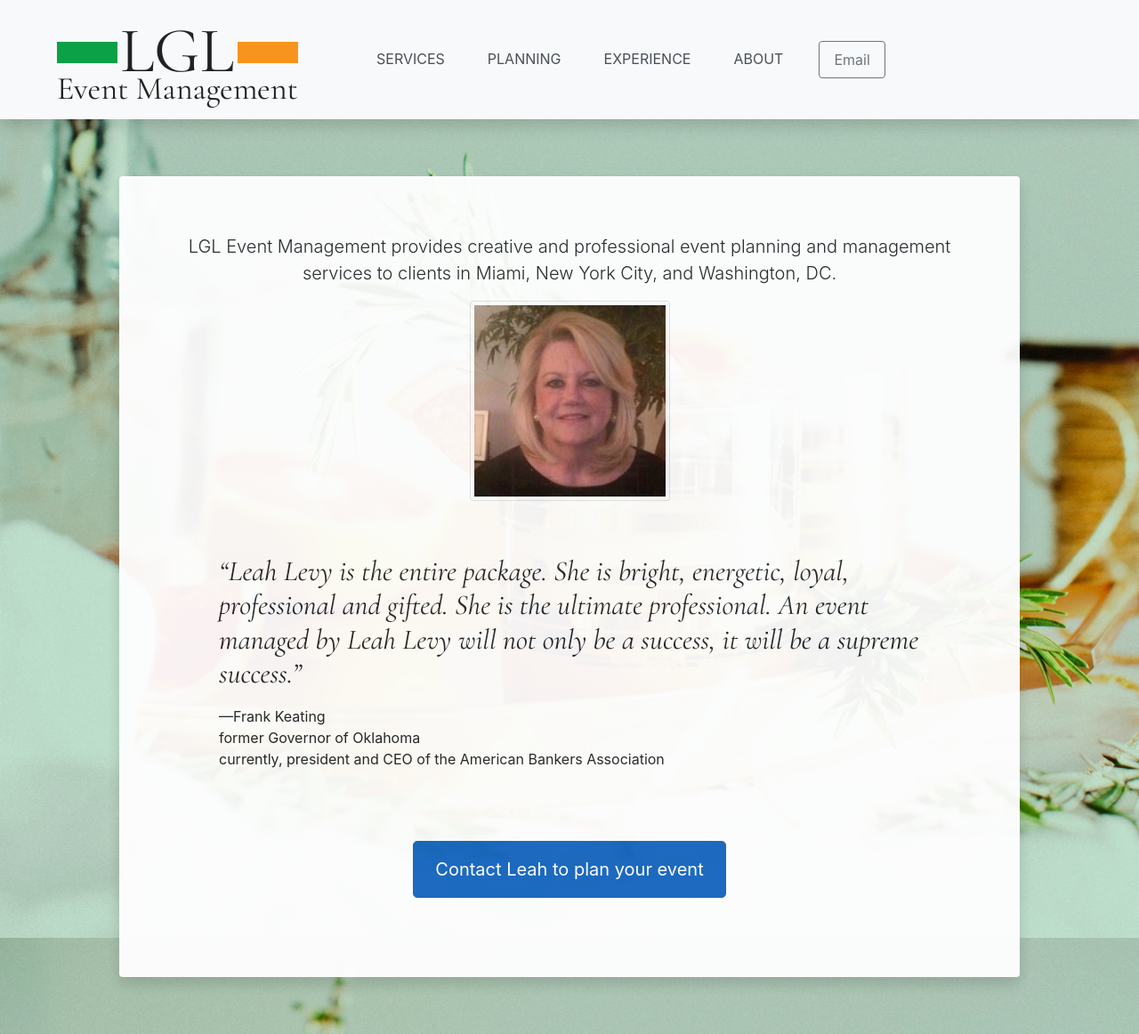
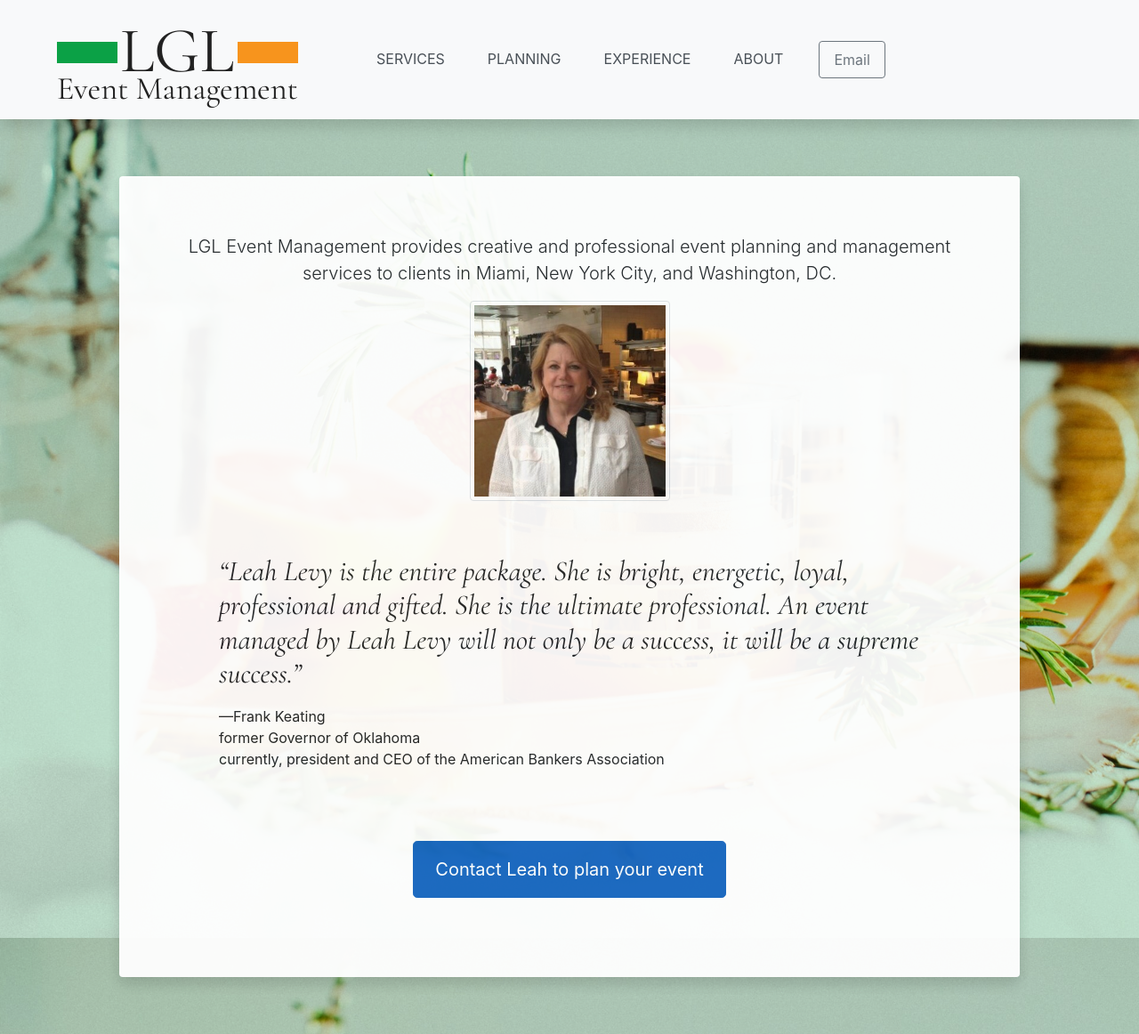
Before and after one commit to pglevy/lglem, a Jekyll site: the page built from index.md, in a window 1280 px wide. Shown: the whole page at 89% size. Built offline with Jekyll 4.4.1, drawn with Linux system fonts in a browser that asks for light colours; some web fonts are replaced.

Commit message:
new photo

```diff
--- a/_layouts/default.html
+++ b/_layouts/default.html
@@ -21,7 +21,7 @@
         <div class="card w-100 shadow border-0 min-vh-100" style="opacity: .95;">
           <div class="card-body p-md-8">
             <div class="card-title text-center lead bg-white"><p>LGL Event Management provides creative and professional event planning and management services to clients in Miami, New York City, and Washington, DC.</p>
-            <img alt="Photo of Leah Levy" src="assets/img/leah.jpg" class="img-thumbnail" width="225">
+            <img alt="Photo of Leah Levy" src="assets/img/leah-2.jpg" class="img-thumbnail" width="225">
             </div>
 
             <blockquote class="p-6"><span class="h2 font-italic">“Leah Levy is the entire package. She is bright, energetic, loyal, professional and gifted. She is the ultimate professional. An event managed by Leah Levy will not only be a success, it will be a supreme success.”</span>
```
Also changed, not shown: _layouts/home.html (deleted), assets/img/leah-2.jpg (added).
